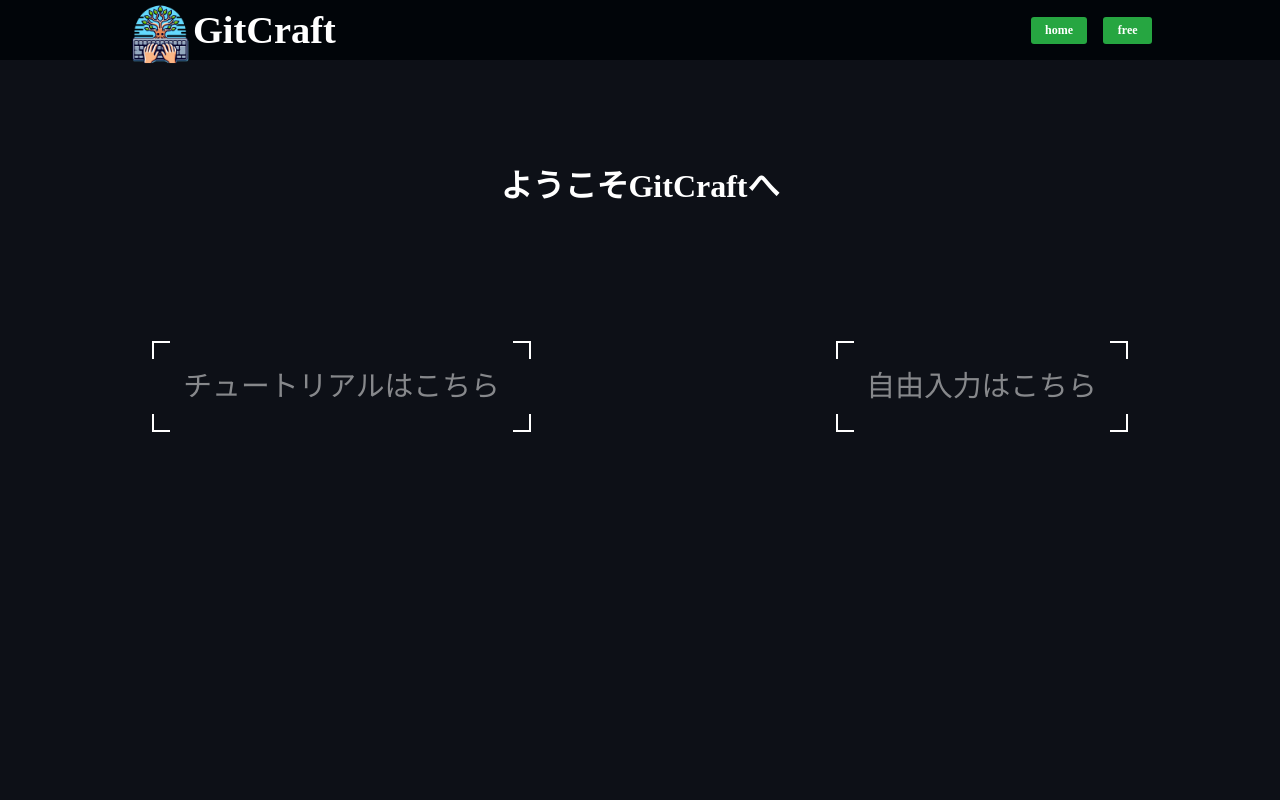
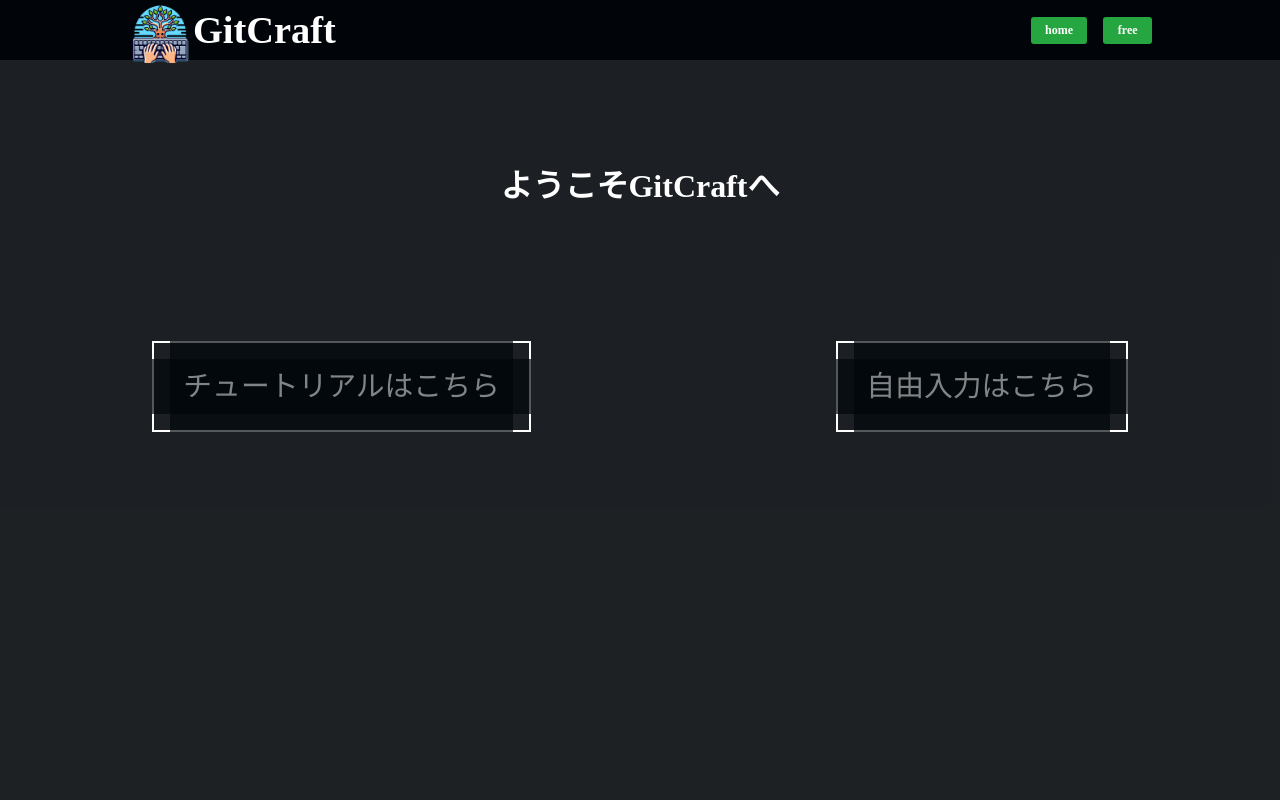
Before and after one commit to yamyam10/SK31, a PHP site: page /index.html in a window 1280 px wide. Run offline with PHP 8.4, Linux system fonts and the light colour scheme; style sheets or scripts are compiled from the project's sources; some web fonts are replaced.

Commit message:
背景とheaderがどうかしすぎていて見にくかった為スタイル修正

```diff
--- a/git_typing/css/free.scss
+++ b/git_typing/css/free.scss
@@ -4,8 +4,8 @@
 }
 :root {
     --white: #fff;
-    --header: #010509;;
-    --background: #0D1017;
+    --header: #010509;
+    --background: #010509aa;
     --btn: #26a641;
     --btn_hover: #39D353;
     --font-family: "SourceHanCode";
--- a/git_typing/css/header.scss
+++ b/git_typing/css/header.scss
@@ -4,8 +4,8 @@
 }
 :root {
     --white: #fff;
-    --header: #010509;;
-    --background: #0D1017;
+    --header: #010509;
+    --background: #010509aa;
     --btn: #26a641;
     --btn_hover: #39D353;
     --font-family: "SourceHanCode";
--- a/git_typing/css/main.scss
+++ b/git_typing/css/main.scss
@@ -4,8 +4,8 @@
 }
 :root {
     --white: #fff;
-    --header: #010509;;
-    --background: #0D1017;
+    --header: #010509;
+    --background: #010509aa;
     --btn: #26a641;
     --btn_hover: #39D353;
     --font-family: "SourceHanCode";
--- a/git_typing/css/style.scss
+++ b/git_typing/css/style.scss
@@ -4,8 +4,8 @@
 }
 :root {
     --white: #fff;
-    --header: #010509;;
-    --background: #0D1017;
+    --header: #010509;
+    --background: #010509aa;
     --btn: #26a641;
     --btn_hover: #39D353;
     --font-family: "SourceHanCode";
--- a/git_typing/css/tutorial.scss
+++ b/git_typing/css/tutorial.scss
@@ -4,8 +4,8 @@
 }
 :root {
     --white: #fff;
-    --header: #010509;;
-    --background: #0D1017;
+    --header: #010509;
+    --background: #010509aa;
     --btn: #26a641;
     --btn_hover: #39D353;
     --font-family: "SourceHanCode";
```
